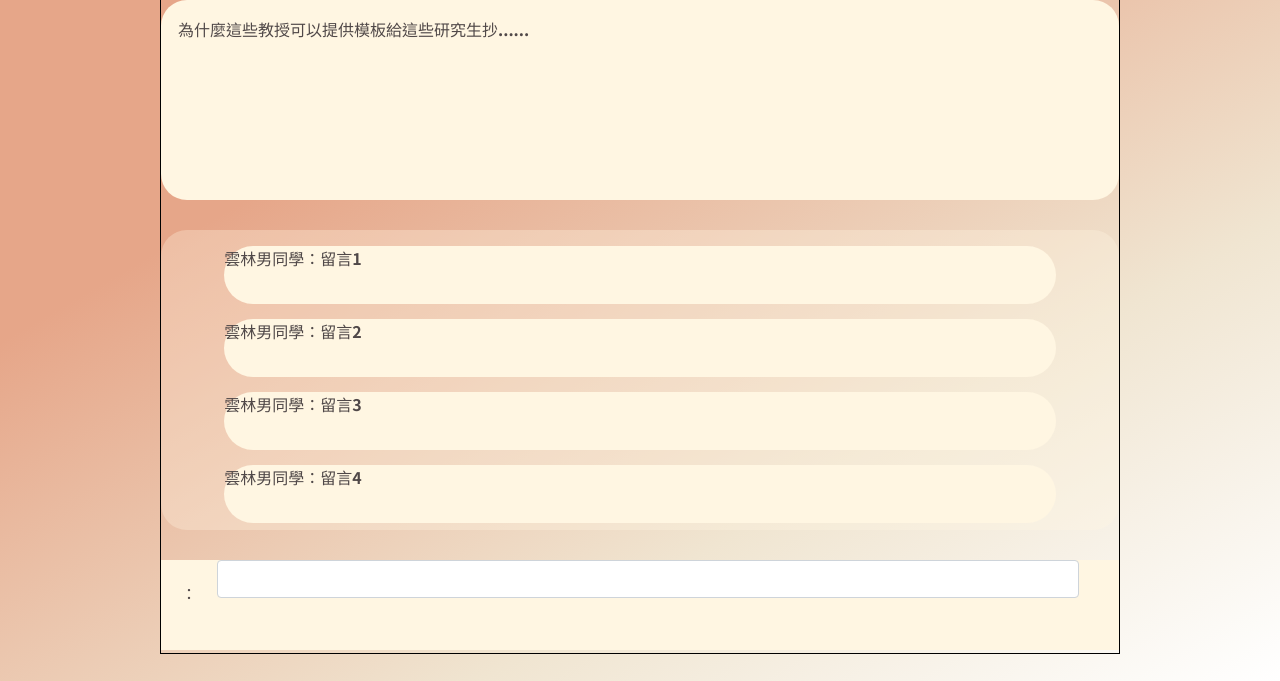
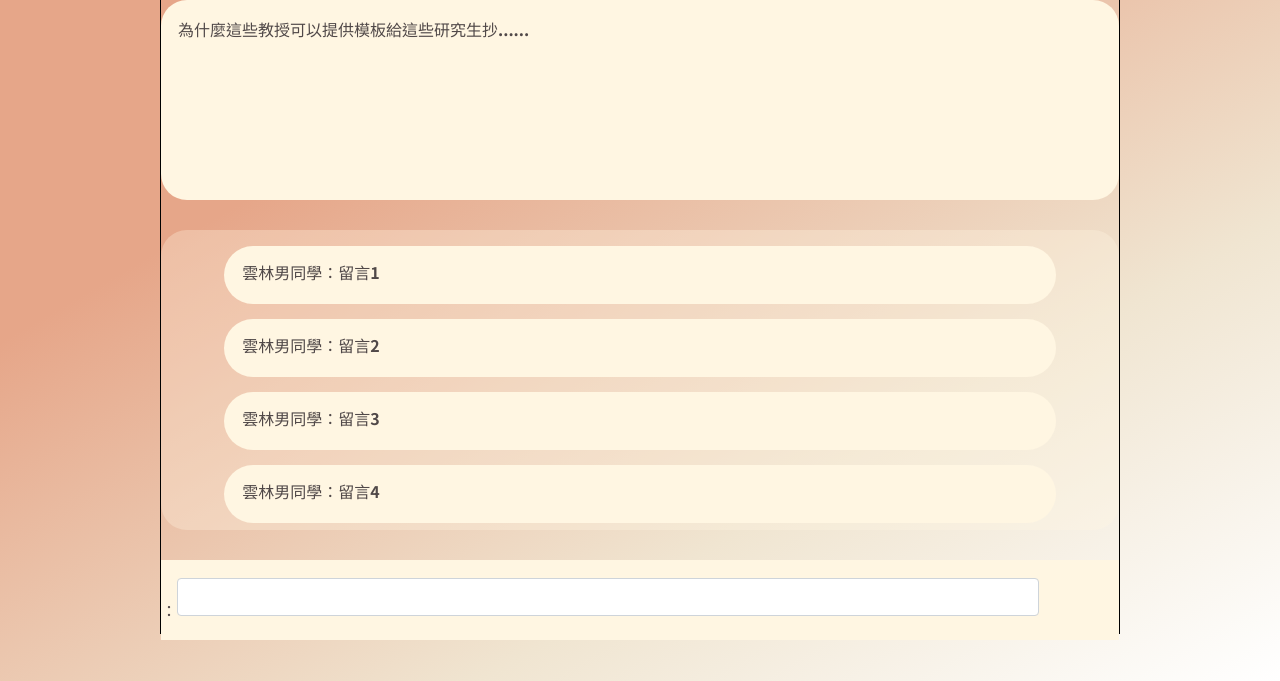
Before and after one commit to shao112/Gossip-Keeper, a Django app: page /article/1 in a window 1280 px wide. Shown: the part 119-800 px from the top of the page. Run offline with Django 4.2, Linux system fonts and the light colour scheme; data comes from the database, SQL or seed files in the repository; both versions use the stored data as it was after the commit; some libraries are stand-ins or nearby versions.

Commit message:
文章調整

```diff
--- a/FrontEnd/models.py
+++ b/FrontEnd/models.py
@@ -56,7 +56,7 @@ class Post(models.Model):
     topic_fk = models.ForeignKey(Topic,on_delete = models.CASCADE, null=True, blank=True)
     topic = models.CharField(max_length=20, verbose_name="話題", blank=True)
     title = models.CharField(max_length=20, verbose_name="標題")
-    content = RichTextUploadingField(max_length=100, verbose_name='編輯器內文')
+    content = RichTextUploadingField(max_length=200, verbose_name='編輯器內文')
     created_date = models.DateField(default=timezone.now,verbose_name='建立日期')
     update_date = models.DateField(auto_now=True, verbose_name='更新日期')
     class Meta:
--- a/FrontEnd/views.py
+++ b/FrontEnd/views.py
@@ -20,6 +20,7 @@ def index(request):
     ptt = PTT()
     top_six = ptt.scrape()
     print(top_six)
+
     if request.POST.get('submit') == '登入' and request.method == "POST":
         print("進到登入")
         return login(request)
@@ -140,7 +141,6 @@ def topic(request):
 
 # 所有文章
 def all(request, topic):
-    # 這邊要篩選 .get(topic=topic) 上面request後面也要加
     post = Post.objects.filter(topic=topic)
     print(post)
     # post = Post.objects.filter(topic_fk__name=topic)
@@ -183,7 +183,9 @@ def post(request, topic):
             print(title)
             Post.objects.filter(title=title).update(topic=topic)
             print("發布成功!")
-            return HttpResponseRedirect("/")
+            return all(request, topic)
+        print("form is unvalid")
+        print(form.errors)
 
     context = {
         'form':form,
--- a/static/css/article/article.css
+++ b/static/css/article/article.css
@@ -38,7 +38,7 @@
     color: #504848;
     margin: auto;
     width: 75vw;
-    height: 655px;
+    height: 635px;
     border: 1px solid black;
 }
 .content{
@@ -63,17 +63,19 @@
     width: 87%;
     margin: auto;
     height: 58px;
-    margin-top: 15px
+    margin-top: 15px;
+    padding: 14px 18px;
 }
 .leave_msg{
     background-color: #FFF6E2;
     /* border: 1px solid black; */
-    height: 90px;
+    height: 80px;
     /* margin-top: 61px; */
     display: flex;
+    padding: 18px 0px;
 }
 .user_name{
-    margin: 21px 20px 0 20px;
+    margin: 20px 0;
 }
 .input_msg{
     width: 90%;
--- a/static/css/post/post.css
+++ b/static/css/post/post.css
@@ -52,5 +52,5 @@ label{
 } */
 /* ckeditor */
 .django-ckeditor-widget{
-    width: 600px;
+    width: 637px;
 }
```
Also changed, not shown: FrontEnd/migrations/0005_alter_post_content.py (added), db.sqlite3.
